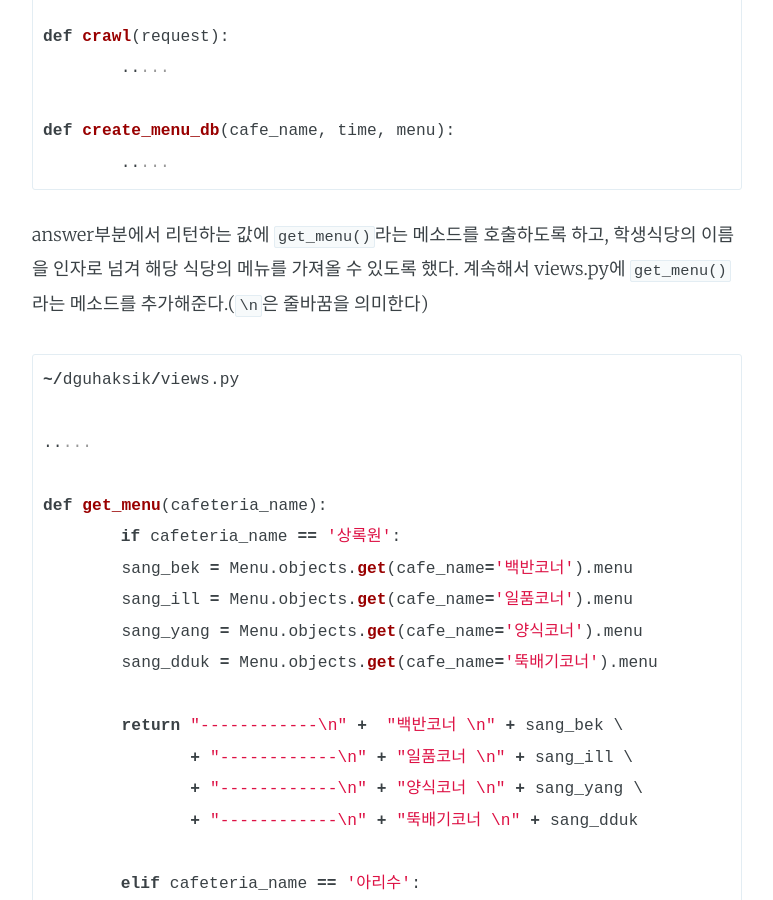
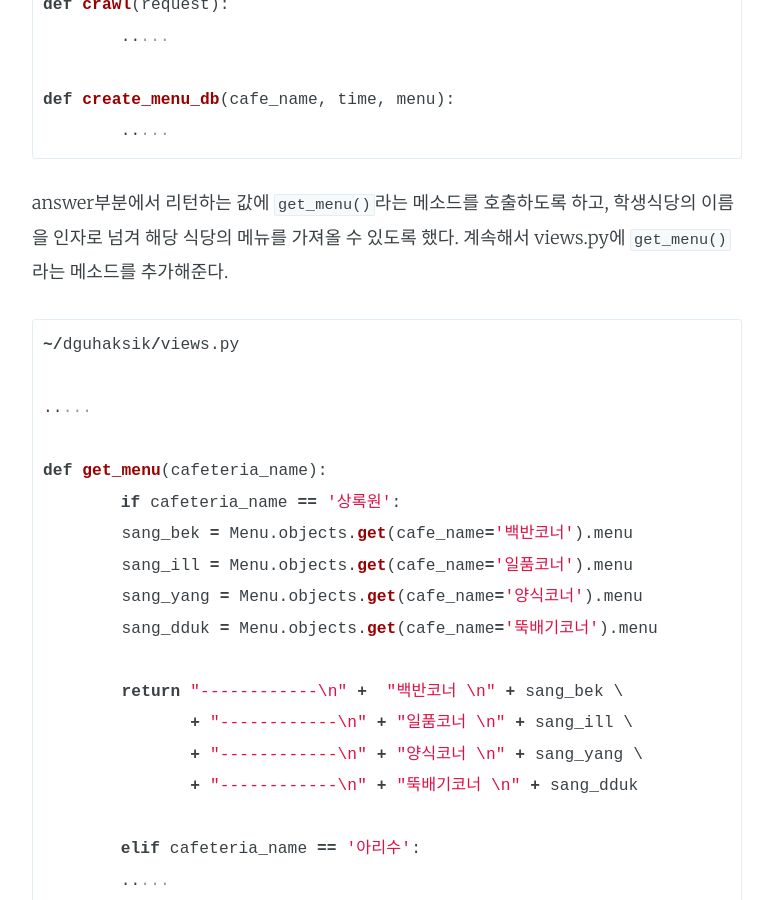
Before and after one commit to ThroughKim/throughkim.github.com, a Jekyll site: the page built from _posts/2016-07-11-kakao-haksik.md, in a window 1280 px wide and 900 px high, scrolled down 13715 px. Shown: the whole window, without its empty margins (253-1026 px from the left). Built offline with Jekyll 4.4.1, drawn with Linux system fonts in a browser that asks for light colours; Markdown is read by kramdown in place of the engine named in the settings; some of the changed text lies outside the part shown.

Commit message:
내용 수정

````diff
--- a/_posts/2016-07-11-kakao-haksik.md
+++ b/_posts/2016-07-11-kakao-haksik.md
@@ -342,7 +341,7 @@ def create_menu_db(cafe_name, time, menu):
 	.....
 ```
 
-answer부분에서 리턴하는 값에 `get_menu()`라는 메소드를 호출하도록 하고, 학생식당의 이름을 인자로 넘겨 해당 식당의 메뉴를 가져올 수 있도록 했다. 계속해서 views.py에 `get_menu()`라는 메소드를 추가해준다.(`\n`은 줄바꿈을 의미한다)
+answer부분에서 리턴하는 값에 `get_menu()`라는 메소드를 호출하도록 하고, 학생식당의 이름을 인자로 넘겨 해당 식당의 메뉴를 가져올 수 있도록 했다. 계속해서 views.py에 `get_menu()`라는 메소드를 추가해준다.
 
 ```python
 ~/dguhaksik/views.py
````
Also changed, not shown: other parts of _posts/2016-07-11-kakao-haksik.md (+0 -1 lines), 1 other file.
